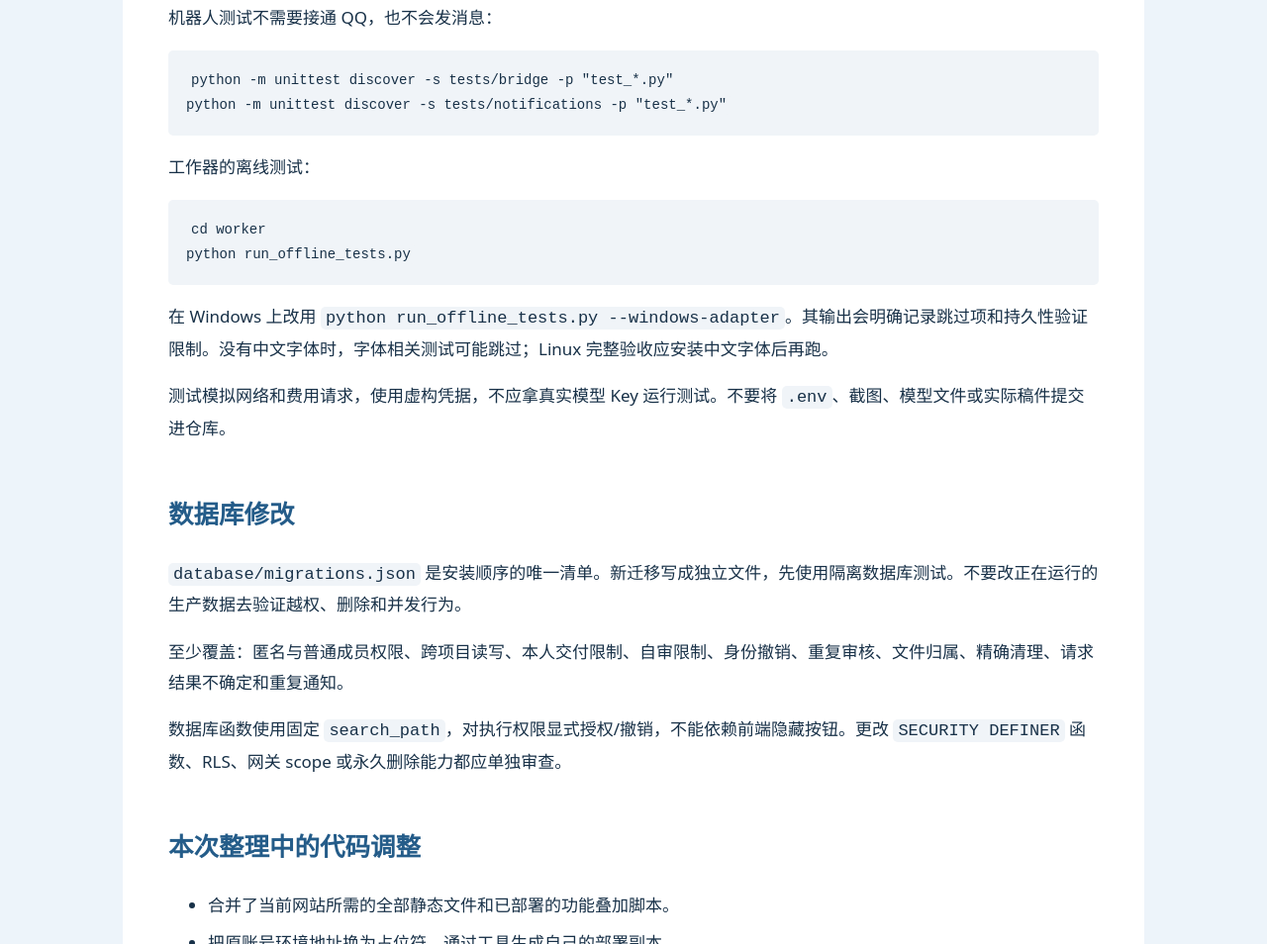
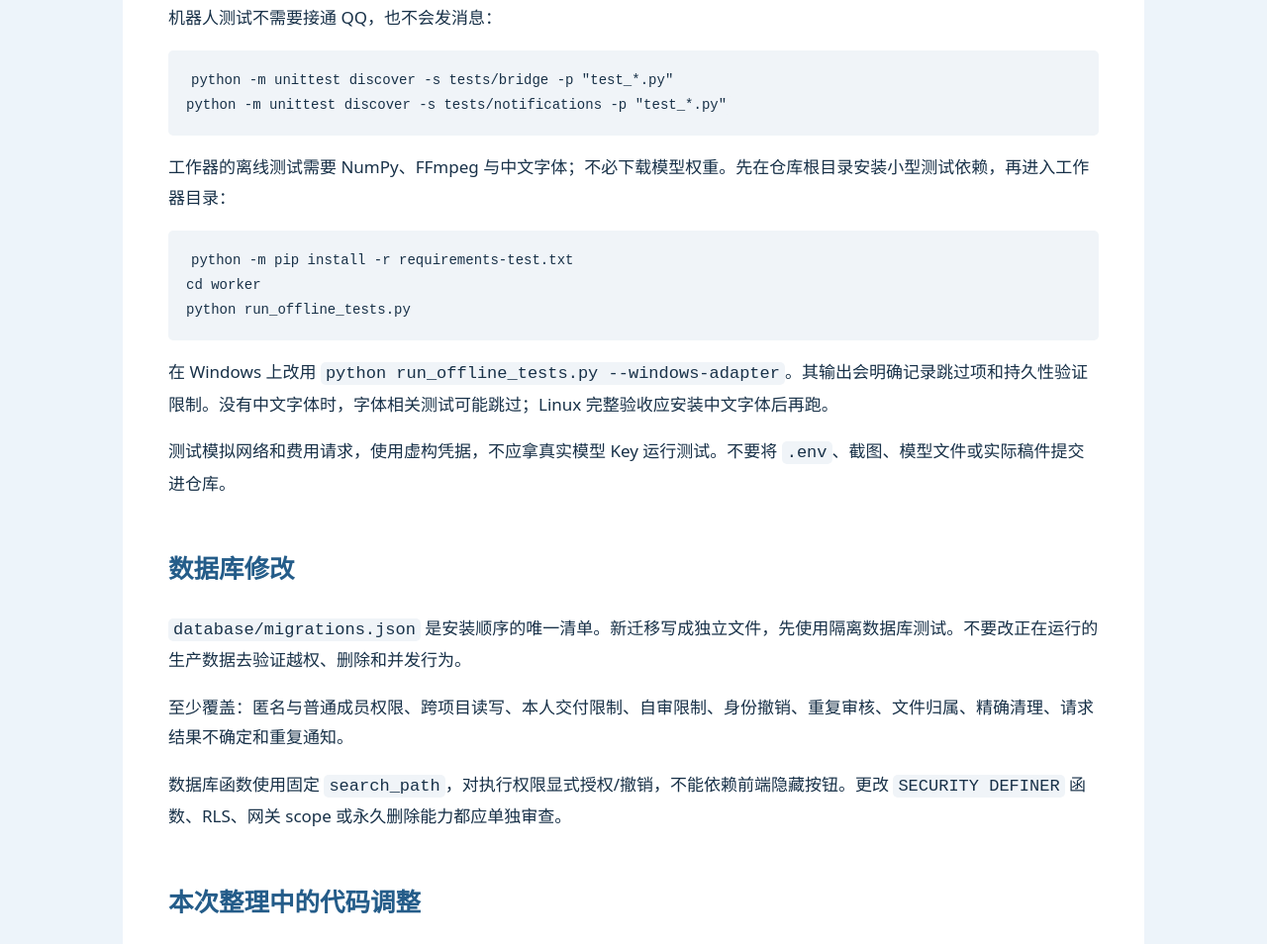
Before and after one commit to l15109514775-ai/subtitle-collaboration-platform, a website: page docs/开发与测试.html in a window 1280 px wide. Shown: the part 842-1796 px from the top of the page at 99% size. Drawn offline with Linux system fonts and the light colour scheme.

Commit message:
Publish reviewed community source: docs

```diff
--- a/docs/开发与测试.html
+++ b/docs/开发与测试.html
@@ -11,8 +11,9 @@ python tools/check_release.py</code></pre>
 <p>机器人测试不需要接通 QQ，也不会发消息：</p>
 <pre><code>python -m unittest discover -s tests/bridge -p &quot;test_*.py&quot;
 python -m unittest discover -s tests/notifications -p &quot;test_*.py&quot;</code></pre>
-<p>工作器的离线测试：</p>
-<pre><code>cd worker
+<p>工作器的离线测试需要 NumPy、FFmpeg 与中文字体；不必下载模型权重。先在仓库根目录安装小型测试依赖，再进入工作器目录：</p>
+<pre><code>python -m pip install -r requirements-test.txt
+cd worker
 python run_offline_tests.py</code></pre>
 <p>在 Windows 上改用 <code>python run_offline_tests.py --windows-adapter</code>。其输出会明确记录跳过项和持久性验证限制。没有中文字体时，字体相关测试可能跳过；Linux 完整验收应安装中文字体后再跑。</p>
 <p>测试模拟网络和费用请求，使用虚构凭据，不应拿真实模型 Key 运行测试。不要将 <code>.env</code>、截图、模型文件或实际稿件提交进仓库。</p>
```
Also changed, not shown: docs/开发与测试.md (+2 -1 lines).
